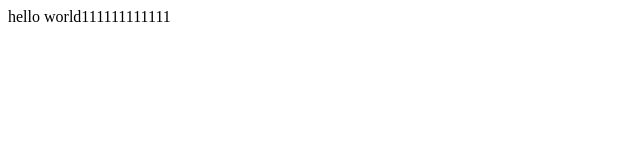
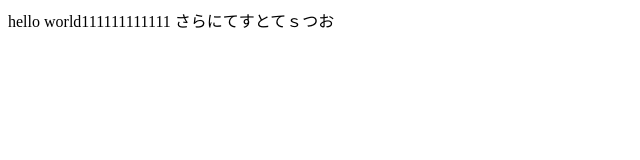
Before and after one commit to zaki3/hello, a plain HTML site: page index.html in a window 1280 px wide. Shown: the whole page, without its empty margins (0-640 px from the left). Drawn offline with Linux system fonts and the light colour scheme.

Commit message:
さらに

```diff
--- a/index.html
+++ b/index.html
@@ -6,5 +6,6 @@
 </head>
 <body>
 	hello world111111111111
+	さらにてすとてｓつお
 </body>
 </html>
```
